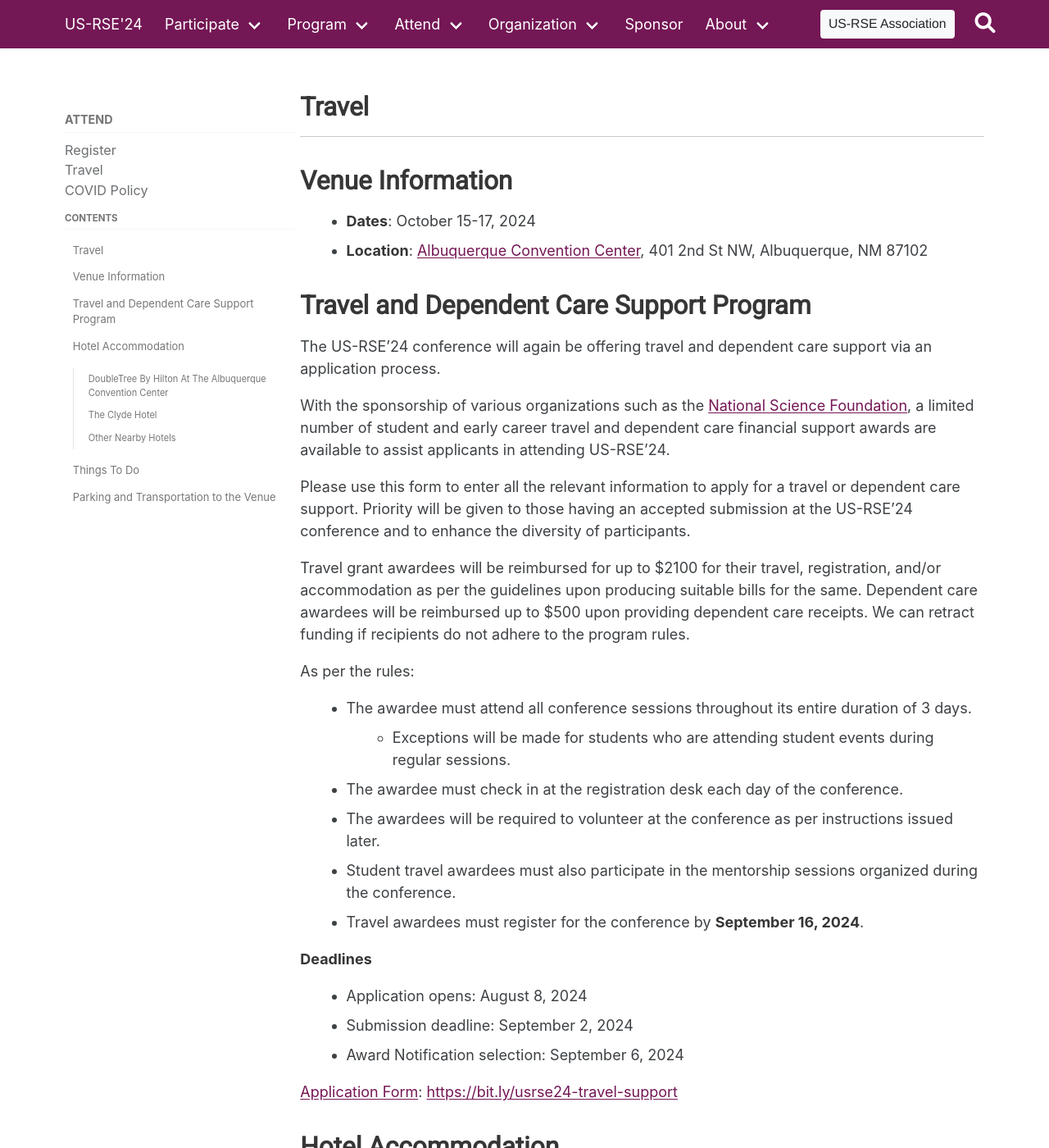
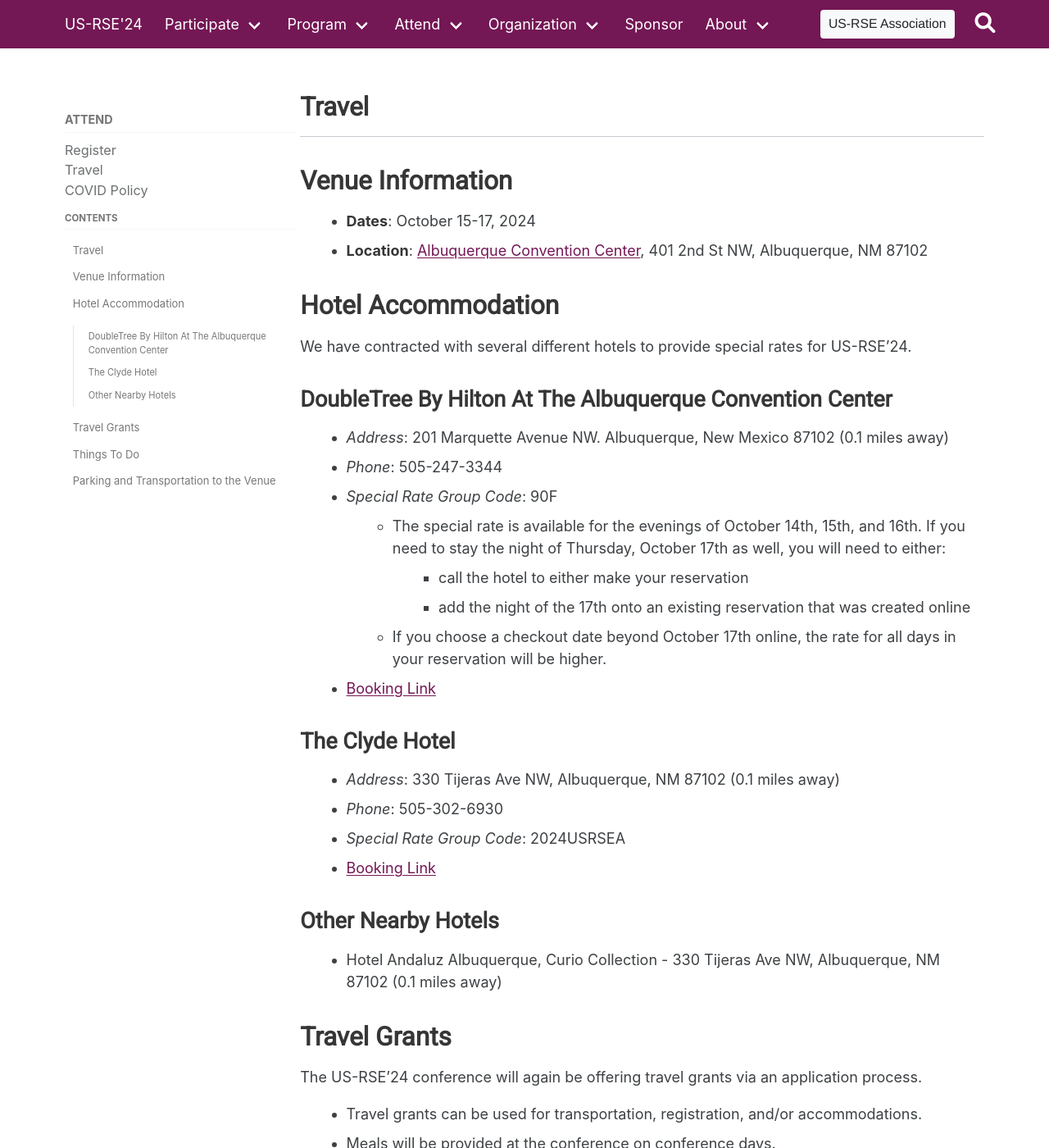
Before and after one commit to USRSE/usrse24, a Jekyll site: the page built from pages/attend/travel.md, in a window 1280 px wide and 1400 px high. Shown: the whole window at 82% size. Built offline with Jekyll 4.4.1, drawn with Linux system fonts in a browser that asks for light colours; a style sheet for code colours, icons or effects is not loaded; some of the changed text lies outside the part shown.

Commit message:
Revert "Announce Travel Support program"

```diff
--- a/pages/attend/travel.md
+++ b/pages/attend/travel.md
@@ -13,45 +13,6 @@
 
 - **Dates**: October 15-17, 2024
 - **Location**: [Albuquerque Convention Center](https://albuquerquecc.com/), 401 2nd St NW, Albuquerque, NM 87102
-
-## Travel and Dependent Care Support Program
-
-The US-RSE’24 conference will again be offering travel and dependent care support
-via an application process.
-
-With the sponsorship of various organizations such as the
-[National Science Foundation](https://www.nsf.org/), a limited number of student and early career
-travel and dependent care financial support awards are available to assist
-applicants in attending US-RSE'24.
-
-Please use this form to enter all the relevant information to apply for a
-travel or dependent care support.
-Priority will be given to those having an accepted submission at the US-RSE'24
-conference and to enhance the diversity of participants.
-
-Travel grant awardees will be reimbursed for up to $2100 for their travel,
-registration, and/or accommodation as per the guidelines upon producing
-suitable bills for the same. Dependent care awardees will be reimbursed
-up to $500 upon providing dependent care receipts. We can retract funding if
-recipients do not adhere to the program rules.
-
-As per the rules:
-
-- The awardee must attend all conference sessions throughout its entire duration of 3 days.
-  - Exceptions will be made for students who are attending student events during regular sessions.
-- The awardee must check in at the registration desk each day of the conference.
-- The awardees will be required to volunteer at the conference as per instructions issued later.
-- Student travel awardees must also participate in the mentorship sessions organized during the conference.
-- Travel awardees must register for the conference by **September 16, 2024**.
-
-**Deadlines**
-
-- Application opens: August 8, 2024
-- Submission deadline:  September 2, 2024
-- Award Notification selection: September 6, 2024
-
-[Application Form](https://bit.ly/usrse24-travel-support): [https://bit.ly/usrse24-travel-support](https://bit.ly/usrse24-travel-support)
-
 
 ## Hotel Accommodation
 
@@ -79,6 +40,17 @@
 ### Other Nearby Hotels
 
 - Hotel Andaluz Albuquerque, Curio Collection - 330 Tijeras Ave NW, Albuquerque, NM 87102 (0.1 miles away)
+
+## Travel Grants
+
+The US-RSE’24 conference will again be offering travel grants via an application process.
+
+- Travel grants can be used for transportation, registration, and/or accommodations.
+- Meals will be provided at the conference on conference days.
+- Priority will be given to...
+  - those having an accepted submission at the US-RSE’24 conference.
+  - enhance the diversity of participants.
+- The form to apply for travel grants will be available by **early August**.
 
 ## Things To Do
 
```
Also changed, not shown: _posts/2024-08-07-travel-support.md (deleted, +0 -13 lines).
